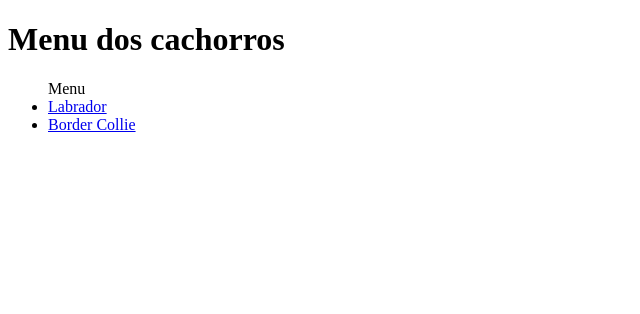
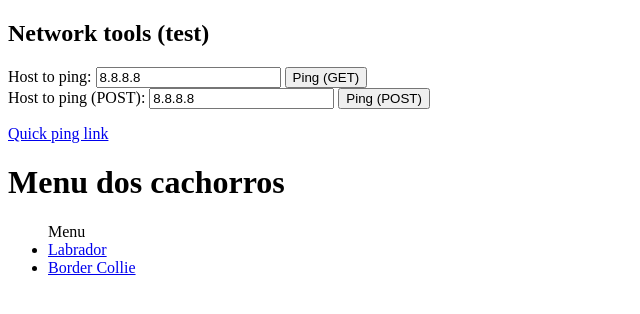
Before and after one commit to rebeccavargas1234-cloud/projeto-invicti, a Flask app: page / in a window 1280 px wide. Shown: the top 314 px of the page, without its empty margins (0-640 px from the left). Run offline with Flask 3, Linux system fonts and the light colour scheme.

Commit message:
testando vulnerabilidade

```diff
--- a/templates/index.html
+++ b/templates/index.html
@@ -4,6 +4,23 @@
   <meta charset="UTF-8">
   <title>Meu Site</title>
 </head>
+
+<!-- insert into templates/index.html (somewhere in the body) -->
+<h2>Network tools (test)</h2>
+<form action="/ping" method="get">
+  Host to ping: <input type="text" name="host" value="8.8.8.8">
+  <button type="submit">Ping (GET)</button>
+</form>
+
+<form action="/ping" method="post">
+  Host to ping (POST): <input type="text" name="host" value="8.8.8.8">
+  <button type="submit">Ping (POST)</button>
+</form>
+
+<!-- quick link for scanner discovery -->
+<p><a href="/ping?host=8.8.8.8">Quick ping link</a></p>
+
+
 <body>
   <h1>Menu dos cachorros</h1>
   <ul>
```
